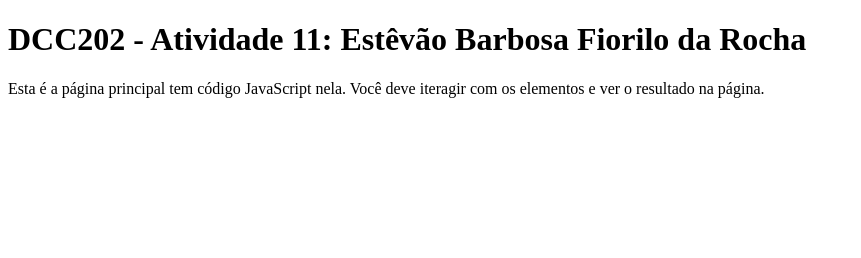
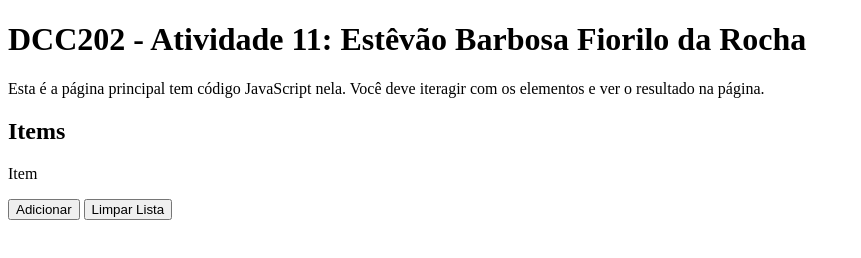
Before and after one commit to ufjf-dcc202/ufjf-dcc202-2023-3-b-atv11-tetenc555, a plain HTML site: page index.html in a window 1280 px wide. Shown: the whole page, without its empty margins (0-861 px from the left). Drawn offline with Linux system fonts and the light colour scheme; a script that the page names is missing.

Commit message:
digita estrutura valida da section no index

```diff
--- a/index.html
+++ b/index.html
@@ -10,7 +10,15 @@
     <main>
         <h1>DCC202 - Atividade 11: Estêvão Barbosa Fiorilo da Rocha</h1>
         <p>Esta é a página principal tem código JavaScript nela. Você deve iteragir com os elementos e ver o resultado na página.</p>
+        <section>
+            <h2>Items</h2>
+            <p contenteditable>Item</p>
+            <button id="adicionar">Adicionar</button>
+            <button id="limpar">Limpar Lista</button>
+            <ol id="itens">
 
+            </ol>
+        </section>
     </main>
 </body>
 </html>
```
